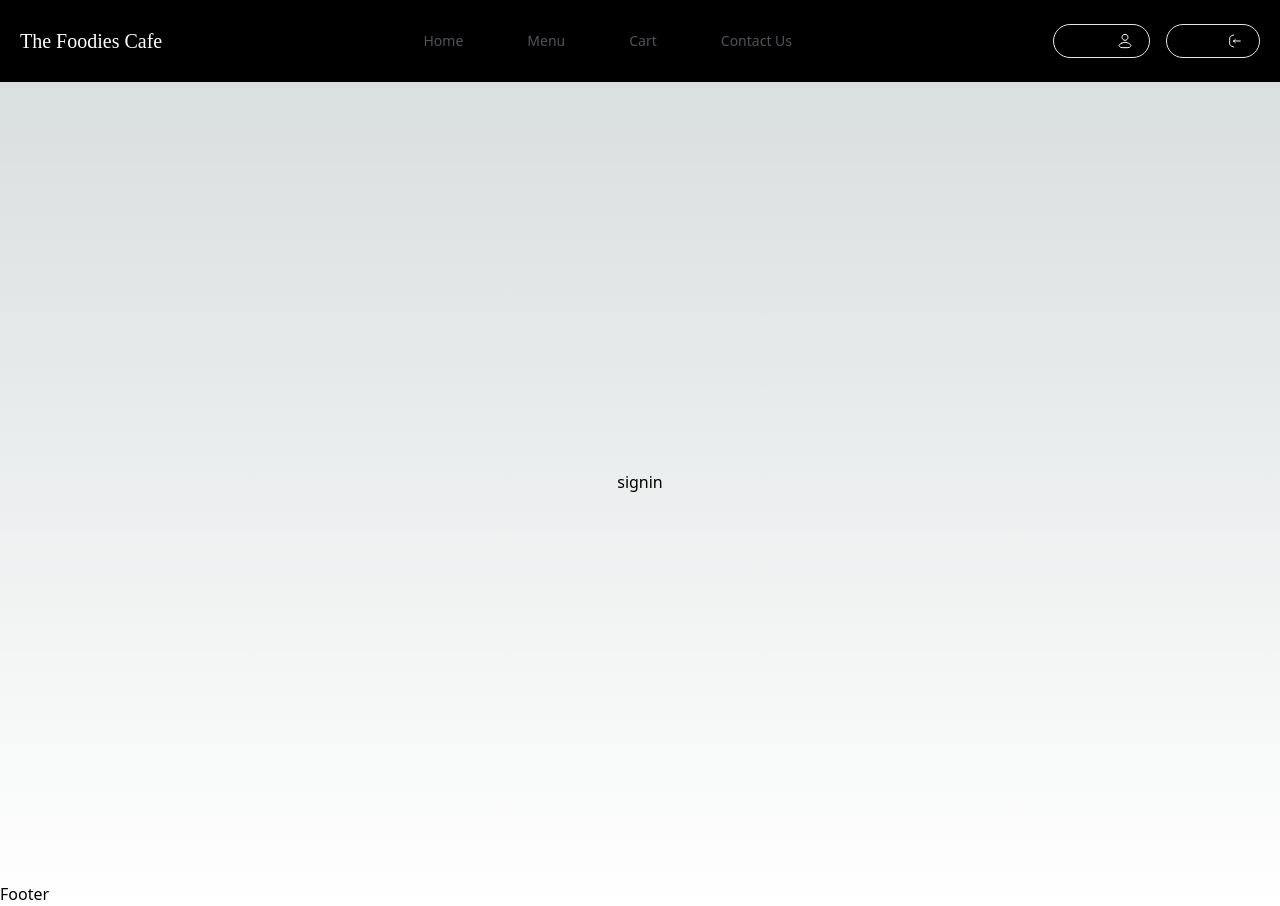
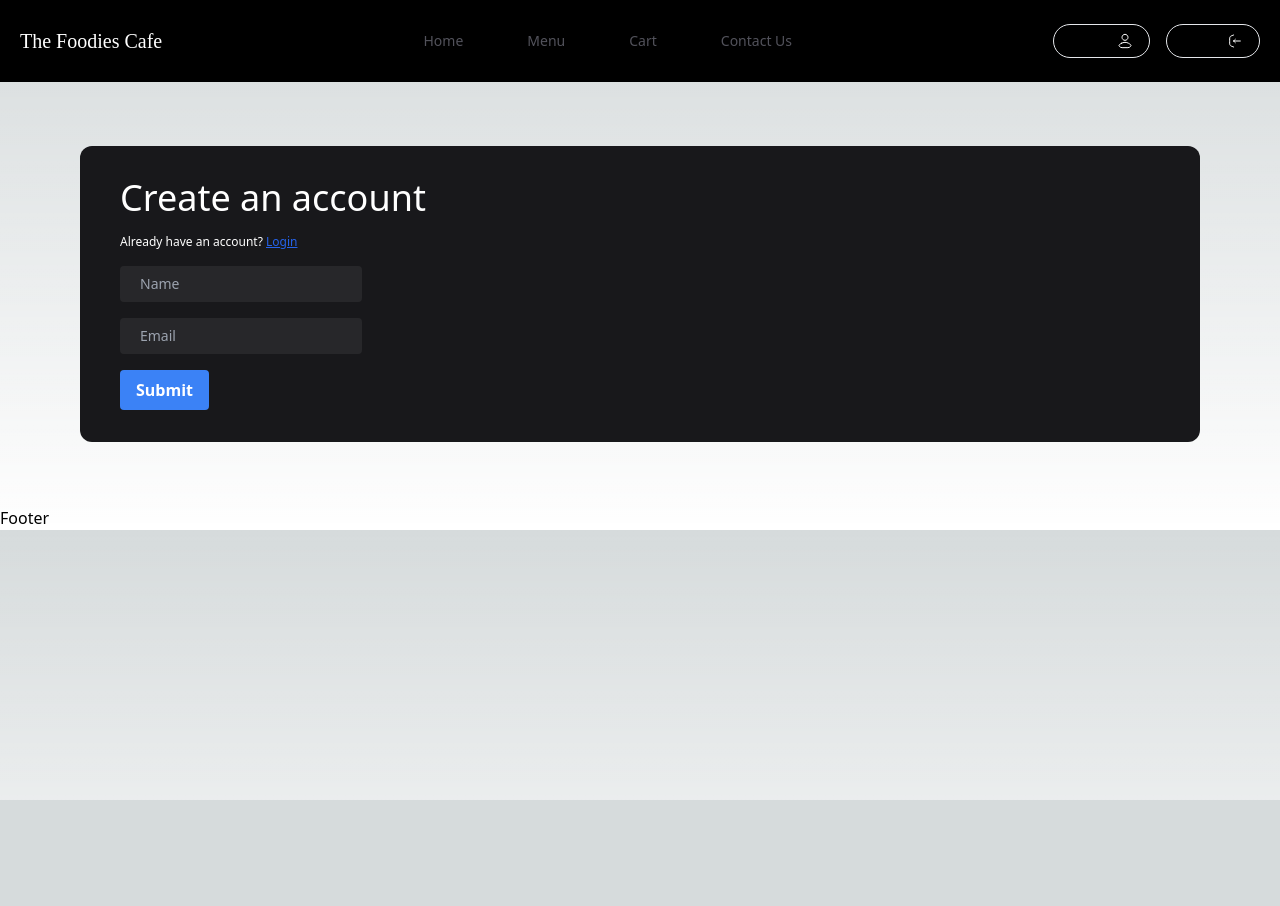
Before and after one commit to Dineshyadav3505/PizzaDeliveryApp, a Next.js app: page /signin in a window 1280 px wide. After the commit the page ends 800 px from the top, so only its background shows below. Built offline with nearby package versions, Linux system fonts and the light colour scheme; a web font is replaced by a local one.

Commit message:
Add react-hook-form dependency and update signin page

```diff
--- a/package.json
+++ b/package.json
@@ -14,6 +14,7 @@
     "next-themes": "^0.3.0",
     "react": "^18",
     "react-dom": "^18",
+    "react-hook-form": "^7.52.1",
     "swr": "^2.2.5"
   },
   "devDependencies": {
--- a/src/app/signin/page.js
+++ b/src/app/signin/page.js
@@ -1,11 +1,48 @@
-import React from 'react'
+'use client'; // Corrected typo
 
-const page = () => {
+import Link from 'next/link';
+import React from 'react';
+import { useForm } from 'react-hook-form';
+import Input from '../../components/Button/Input'; // Adjust the path as necessary
+
+const Page = () => {
+  const { register, handleSubmit } = useForm();
+
+  const onSubmit = (data) => {
+    console.log(data);
+  };
+
   return (
-    <div className='min-h-screen flex w-screen justify-center items-center'>
-      signin
+    <div className='flex w-screen justify-center items-center px-20 py-16'>
+      <div className="rounded-xl bg-zinc-900 w-full px-10 py-8 gap-3 space-y-4">
+        <h4 className='text-white font-first text-4xl font-light'>Create an account</h4>
+        <h4 className='text-white font-first text-xs font-light'>
+          Already have an account? <Link href="/login" className='text-blue-600 underline'>Login</Link>
+        </h4>
+
+        <form onSubmit={handleSubmit(onSubmit)}>
+          <Input
+            name="name"
+            required={true}
+            register={register}
+            placeholder="Name"
+            className=""
+          />
+          <Input
+            name="email"
+            type="email"
+            required={true}
+            register={register}
+            placeholder="Email"
+            className=""
+          />
+          <button type="submit" className="bg-blue-500 hover:bg-blue-700 text-white font-bold py-2 px-4 rounded">
+            Submit
+          </button>
+        </form>
+      </div>
     </div>
-  )
-}
+  );
+};
 
-export default page
+export default Page;
--- /dev/null
+++ b/src/components/Button/Input.js
@@ -0,0 +1,25 @@
+import React from 'react';
+
+const Input = ({
+  type = 'text',
+  placeholder = 'Placeholder',
+  name,
+  required,
+  className,
+  register,
+}) => {
+  return (
+    <div className="mb-4">
+      <input
+        id={name}
+        type={type}
+        placeholder={placeholder}
+        className={`py-2 px-5 focus:outline-zinc-500 text-white text-sm outline-none rounded bg-zinc-800 ${className}`}
+        required={required}
+        {...register(name, { required })} // Register the input
+      />
+    </div>
+  );
+};
+
+export default Input;
```
Also changed, not shown: 1 other file (tests, documents, lock files or other folders).
